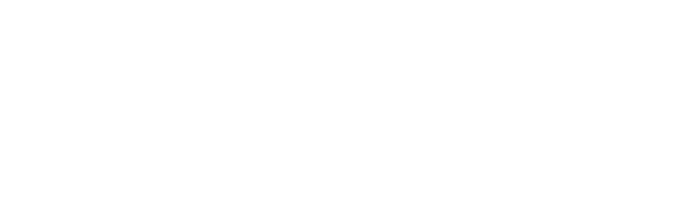
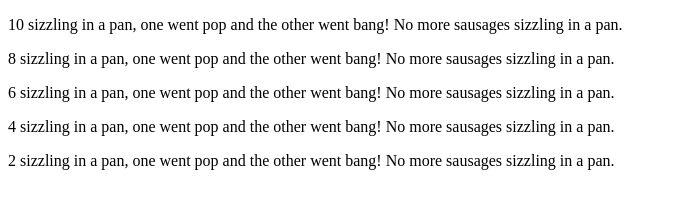
Before and after one commit to nic-gdes/assignment-9-1-code-a-counting-nursery-rhyme-using-a-loop-missidaho, a plain HTML site: page index.html in a window 1280 px wide. Shown: the whole page, without its empty margins (0-673 px from the left). Drawn offline with Linux system fonts and the light colour scheme.

Commit message:
finished the homework

```diff
--- a/index.html
+++ b/index.html
@@ -6,6 +6,7 @@
     <title>Document</title>
 </head>
 <body>
+    <p id="list"></p>
     <script src="script.js"></script>
 </body>
 </html>
--- a/script.js
+++ b/script.js
@@ -52,3 +52,15 @@
   count = count - 1;
 }
 console.log ("No More bottles of beer on the wall")
+
+
+
+const list = document.querySelector('#list');
+for(var sausages = 10; sausages >= 2; sausages = sausages -= 2) {
+  let textString =  sausages + " sizzling in a pan, one went pop and the other went bang! No more sausages sizzling in a pan."
+
+
+const verse = document.createElement('p');
+verse.textContent = textString;
+list.appendChild(verse);
+}
```
